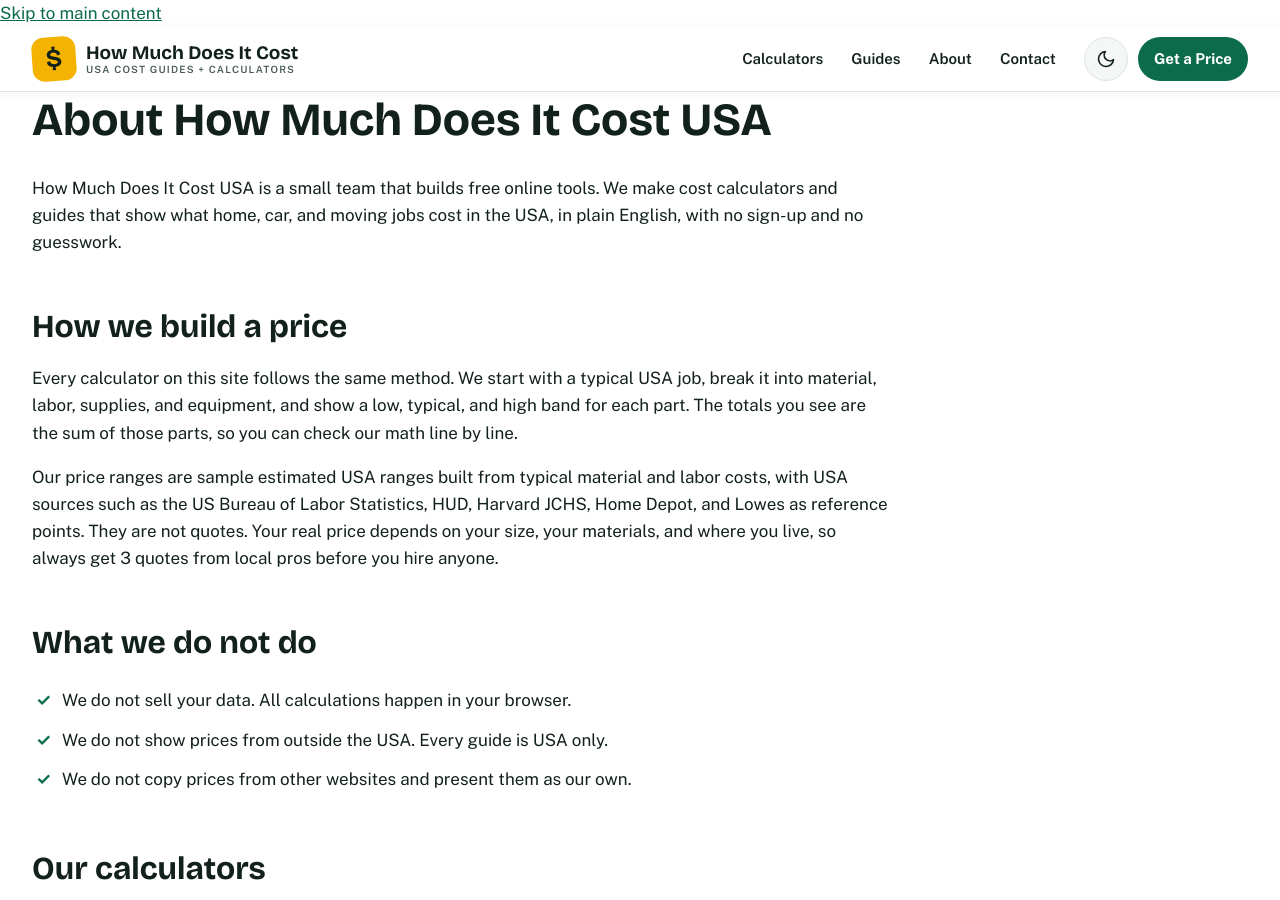
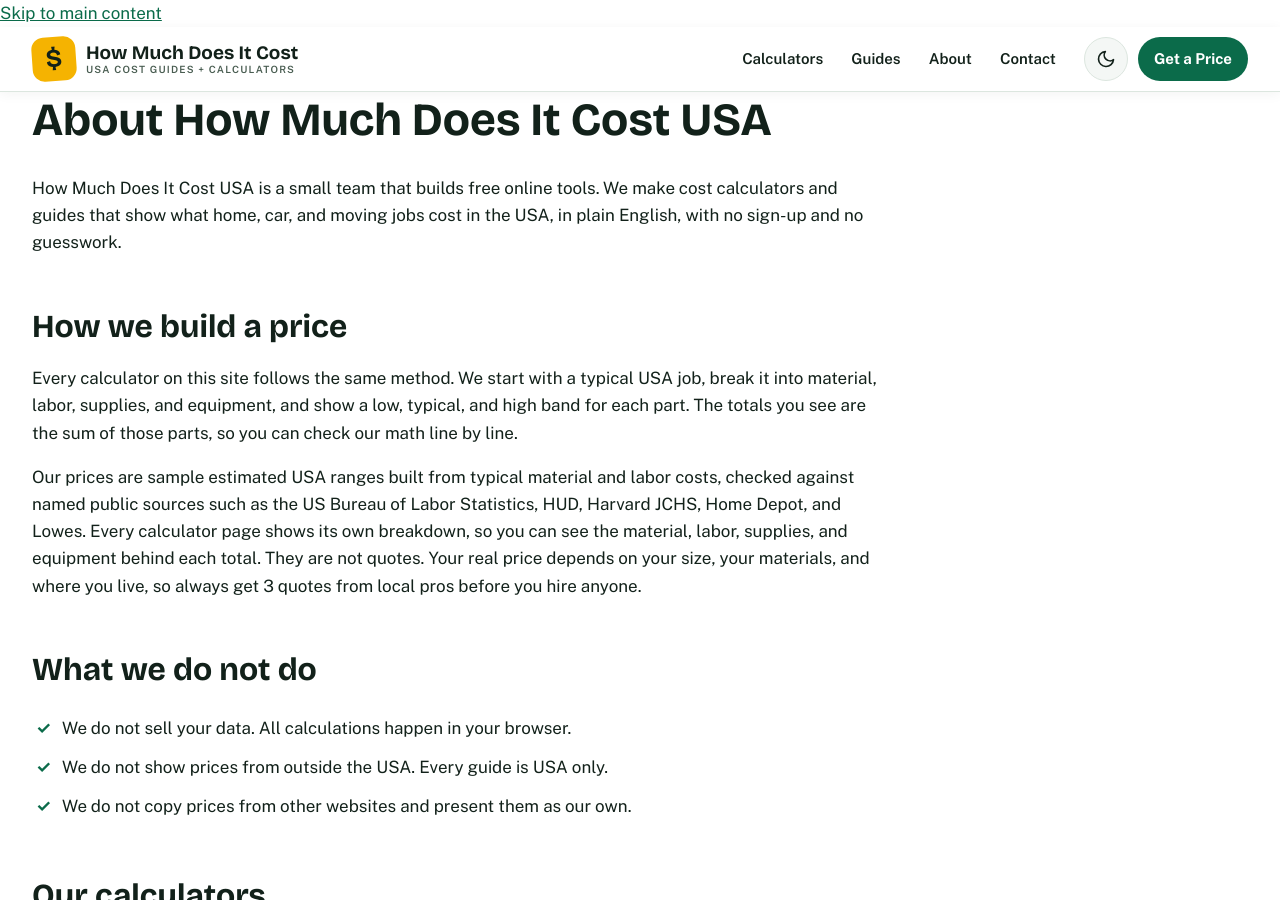
Before and after one commit to zaidmeo09-dhangal/howmuchdoesitcostusa, a Jekyll site: the page built from about.md, in a window 1280 px wide and 900 px high. Built offline with Jekyll 4.4.1, drawn with Linux system fonts in a browser that asks for light colours; part of the change alters nothing that is shown.

Commit message:
Initial deploy: add about.md

```diff
--- a/about.md
+++ b/about.md
@@ -1,7 +1,7 @@
 ---
 layout: default
-title: About the Team Behind How Much Does It Cost USA Site
-meta_title: "About the Team Behind How Much Does It Cost USA Site"
+title: About the Small Team Behind Our Free Cost Calculators
+meta_title: "About the Small Team Behind Our Free Cost Calculators"
 meta_description: "About How Much Does It Cost USA: free cost calculators and guides that show what home, car, and moving jobs cost across the USA, with price ranges."
 permalink: /about/
 breadcrumb: About
@@ -10,6 +10,7 @@ schema: |
     "@context": "https://schema.org",
     "@type": "AboutPage",
     "name": "About How Much Does It Cost USA",
+    "url": "https://howmuchdoesitcostusa.com/about/",
     "description": "How Much Does It Cost USA publishes free cost calculators and guides that show what home, car, and moving jobs cost in the USA."
   }
 ---
@@ -19,7 +20,7 @@ schema: |
   <p>How Much Does It Cost USA is a small team that builds free online tools. We make cost calculators and guides that show what home, car, and moving jobs cost in the USA, in plain English, with no sign-up and no guesswork.</p>
   <h2>How we build a price</h2>
   <p>Every calculator on this site follows the same method. We start with a typical USA job, break it into material, labor, supplies, and equipment, and show a low, typical, and high band for each part. The totals you see are the sum of those parts, so you can check our math line by line.</p>
-  <p>Our price ranges are sample estimated USA ranges built from typical material and labor costs, with USA sources such as the US Bureau of Labor Statistics, HUD, Harvard JCHS, Home Depot, and Lowes as reference points. They are not quotes. Your real price depends on your size, your materials, and where you live, so always get 3 quotes from local pros before you hire anyone.</p>
+  <p>Our prices are sample estimated USA ranges built from typical material and labor costs, checked against named public sources such as the US Bureau of Labor Statistics, HUD, Harvard JCHS, Home Depot, and Lowes. Every calculator page shows its own breakdown, so you can see the material, labor, supplies, and equipment behind each total. They are not quotes. Your real price depends on your size, your materials, and where you live, so always get 3 quotes from local pros before you hire anyone.</p>
   <h2>What we do not do</h2>
   <ul class="checklist">
     <li>We do not sell your data. All calculations happen in your browser.</li>
```
